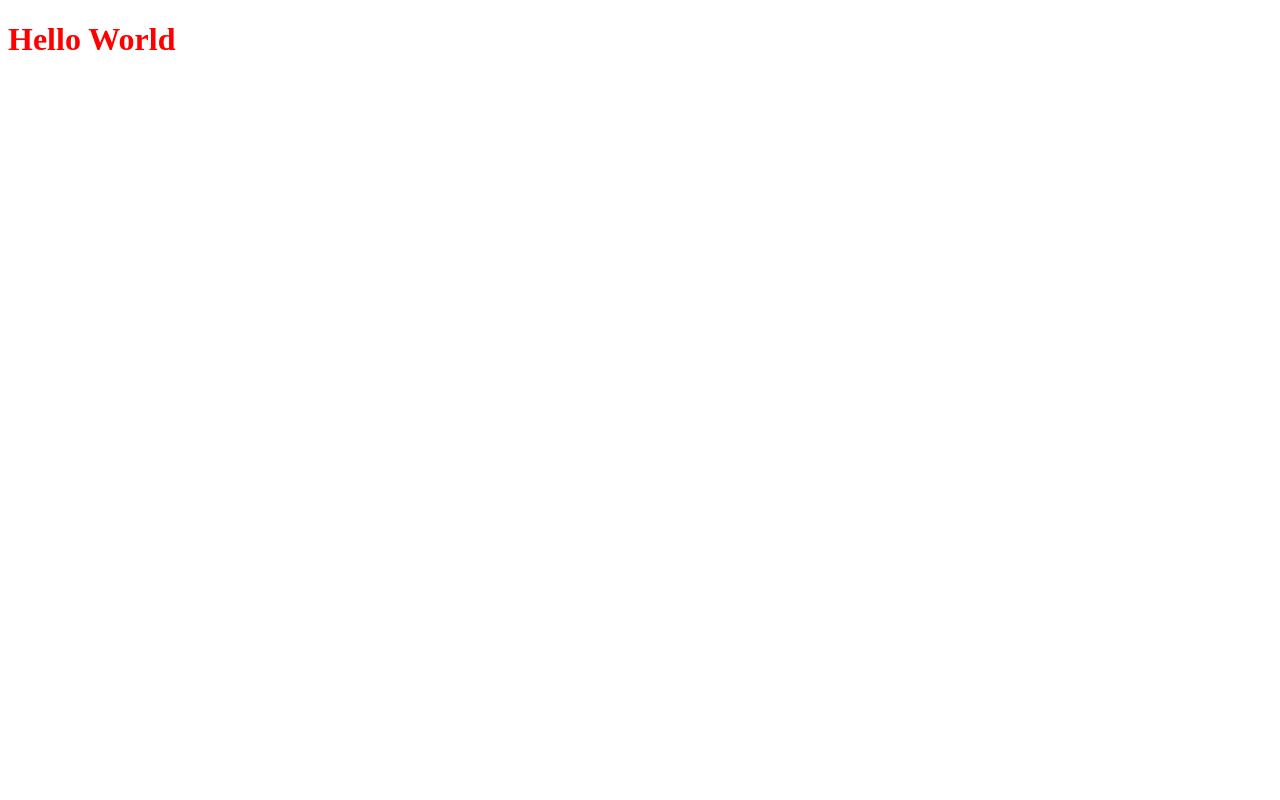
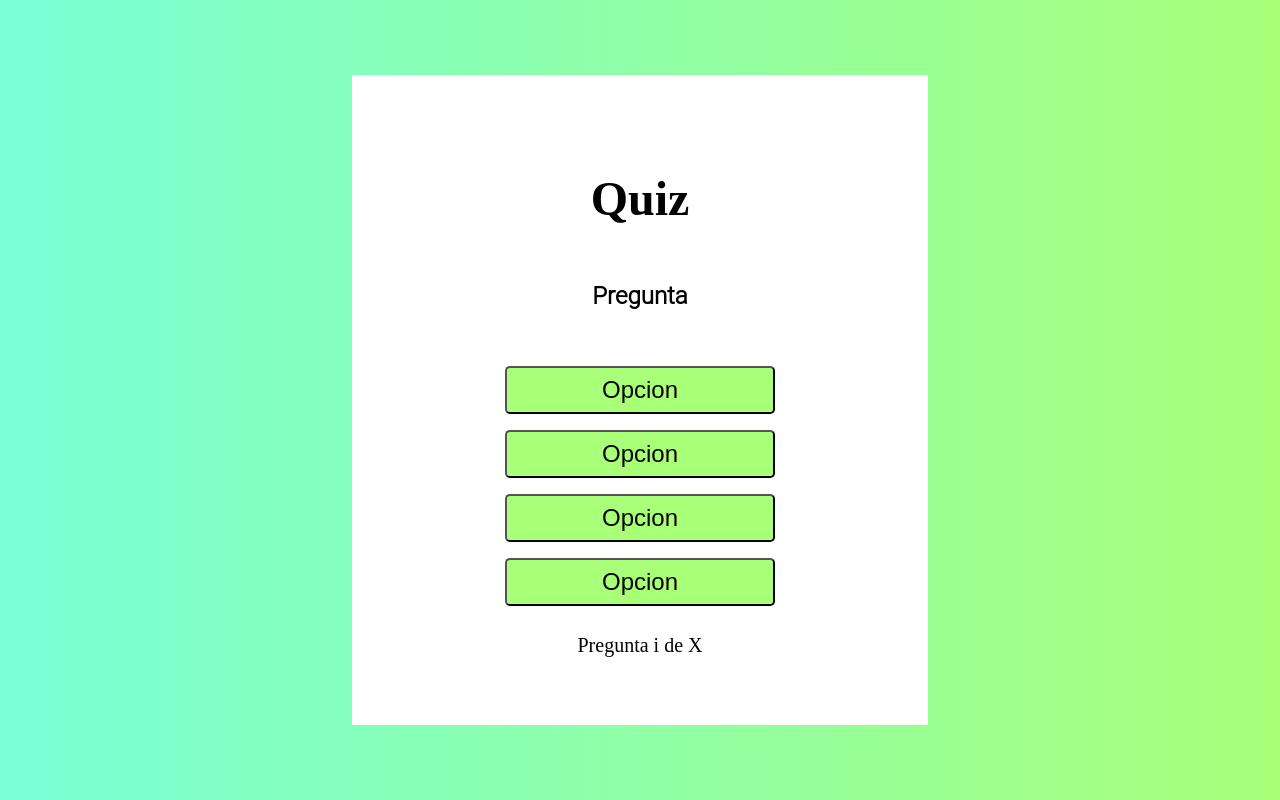
Before and after one commit to SantDani/js-quiz, a plain HTML site: page index.html in a window 1280 px wide. Drawn offline with Linux system fonts and the light colour scheme.

Commit message:
style quiz

```diff
--- a/index.html
+++ b/index.html
@@ -11,7 +11,21 @@
 </head>
 <body>
 
-    <h1>Hello World</h1>
+    <section id="quiz" class="container-quiz">
+        <h1>Quiz</h1>
+        <h1 id="quiz-question">Pregunta</h1>
+        <div id="quiz-options">
+            <button class="button"> Opcion</button>
+            <button class="button"> Opcion</button>
+            <button class="button"> Opcion</button>
+            <button class="button"> Opcion</button>
+
+        </div>
+
+        <footer>
+            <p id="quiz-progress"> Pregunta i de X</p>
+        </footer>
+    </section>
 
     <!--Scripts-->
     <script src="app.js" type="module"></script>
--- a/style.css
+++ b/style.css
@@ -1,3 +1,59 @@
+html, body{
+    margin: 0;
+    padding: 0;
+}
+
+body{
+    background: #a8ff78;  /* fallback for old browsers */
+    background: -webkit-linear-gradient(to right, #78ffd6, #a8ff78);  /* Chrome 10-25, Safari 5.1-6 */
+    background: linear-gradient(to right, #78ffd6, #a8ff78); /* W3C, IE 10+/ Edge, Firefox 16+, Chrome 26+, Opera 12+, Safari 7+ */
+
+    display: flex;
+    justify-content: center;
+    align-items: center;
+    height: 100vh;
+}
+
+#quiz{
+    background-color: white;
+    width: 30rem;
+    padding: 3rem;
+    text-align: center;
+}
+
 h1{
-    color: red;
+    color: black;
+    font-size: 3rem;
+    padding: 0.5rem 0;
+    /*border-radius: 50px;*/
 }
+
+#quiz-question{
+    font-family: "Roboto Light", serif;
+    font-size: 1.5rem;
+}
+
+#quiz-options{
+    margin-top: 2.5rem;
+}
+
+.button{
+    background-color: #a8ff78;
+    width: 270px;
+    font-size: 1.5rem;
+    border-radius: 0.3rem;
+    padding: 0.5rem 0.5rem;
+
+    margin: 0.5rem 1rem 0.5rem 1rem;
+}
+
+#quiz-progress {
+    /*border: black solid 1px;*/
+    /*width: 50%;*/
+    font-size: 1.25rem;
+}
+
+.button:hover{
+    background-color: darkslategray;
+    color: white;
+}
```
